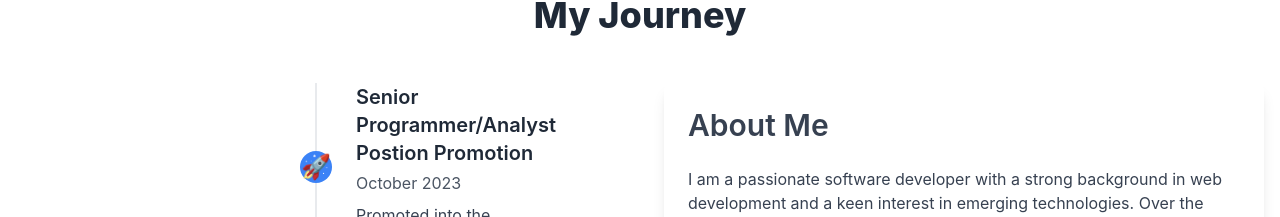
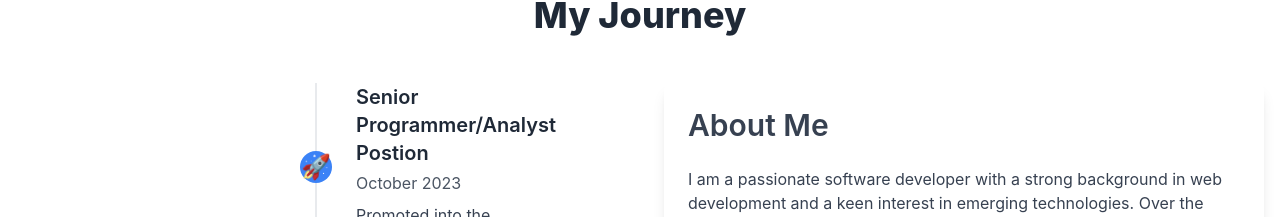
Before and after one commit to tylersullivan21/ty-2024, a React (Create React App) app: page / in a window 1280 px wide. Shown: the part 673-890 px from the top of the page. Built offline with nearby package versions, Linux system fonts and the light colour scheme.

Commit message:
text change

```diff
--- a/src/components/Tyinfo.js
+++ b/src/components/Tyinfo.js
@@ -5,7 +5,7 @@ const timelineEvents = [
 
   {
     date: 'October 2023',
-    title: 'Senior Programmer/Analyst Postion Promotion',
+    title: 'Senior Programmer/Analyst Postion',
     description: 'Promoted into the Programmer/Analyst Positon',
     icon: '🚀',
   },
```
